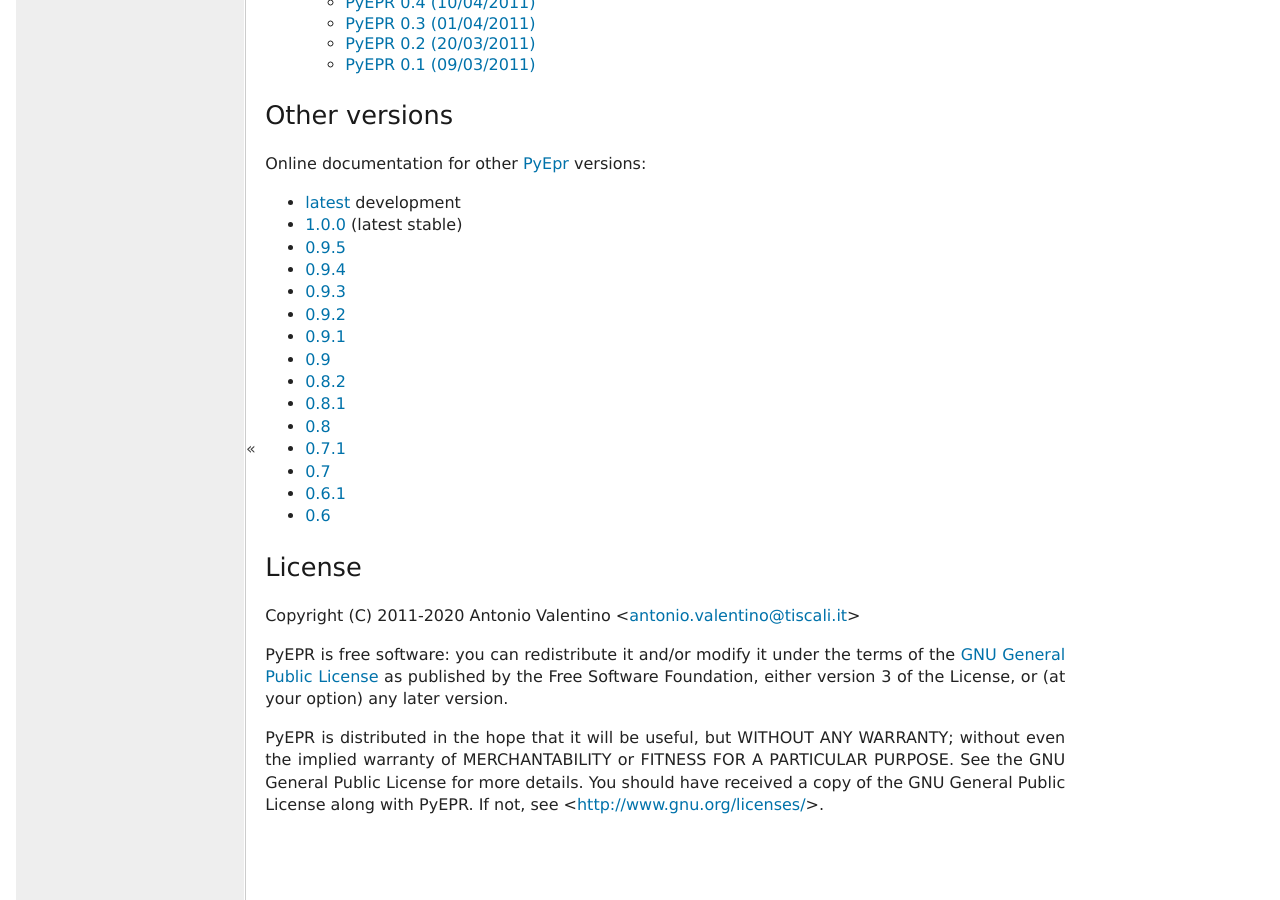
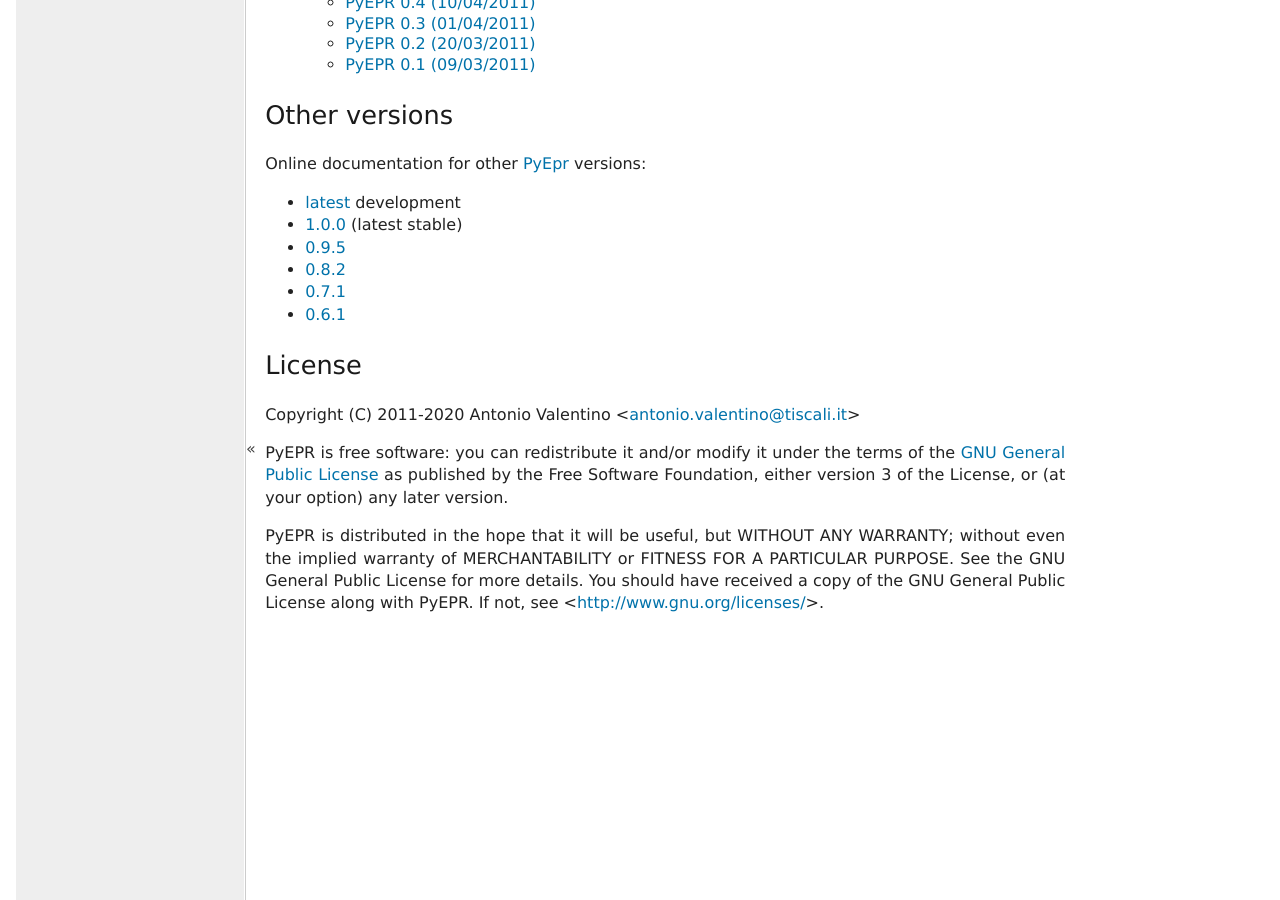
Before and after one commit to avalentino/pyepr, a Sphinx documentation site: the page built from doc/index.rst, in a window 1280 px wide and 900 px high, scrolled down 1479 px. Built offline with Sphinx 7.4.7, drawn with Linux system fonts in a browser that asks for light colours; formulas are drawn with MathJax 3; comment, search, counter and statistics services are not loaded.

Commit message:
Remove links to old versions docs

```diff
--- a/doc/index.rst
+++ b/doc/index.rst
@@ -62,18 +62,9 @@
     * `latest <https://pyepr.readthedocs.io/en/latest/>`_ development
     * `1.0.0 <https://pyepr.readthedocs.io/en/v1.0.0/>`_ (latest stable)
     * `0.9.5 <https://pyepr.readthedocs.io/en/v0.9.5/>`_
-    * `0.9.4 <https://pyepr.readthedocs.io/en/v0.9.4/>`_
-    * `0.9.3 <https://pyepr.readthedocs.io/en/v0.9.3/>`_
-    * `0.9.2 <https://pyepr.readthedocs.io/en/v0.9.2/>`_
-    * `0.9.1 <https://pyepr.readthedocs.io/en/v0.9.1/>`_
-    * `0.9 <https://pyepr.readthedocs.io/en/v0.9/>`_
     * `0.8.2 <https://pyepr.readthedocs.io/en/v0.8.2/>`_
-    * `0.8.1 <https://pyepr.readthedocs.io/en/v0.8.1/>`_
-    * `0.8 <https://pyepr.readthedocs.io/en/v0.8/>`_
     * `0.7.1 <https://pyepr.readthedocs.io/en/v0.7.1/>`_
-    * `0.7 <https://pyepr.readthedocs.io/en/v0.7/>`_
     * `0.6.1 <https://pyepr.readthedocs.io/en/v0.6.1/>`_
-    * `0.6 <https://pyepr.readthedocs.io/en/v0.6/>`_
 
 
 License
```
